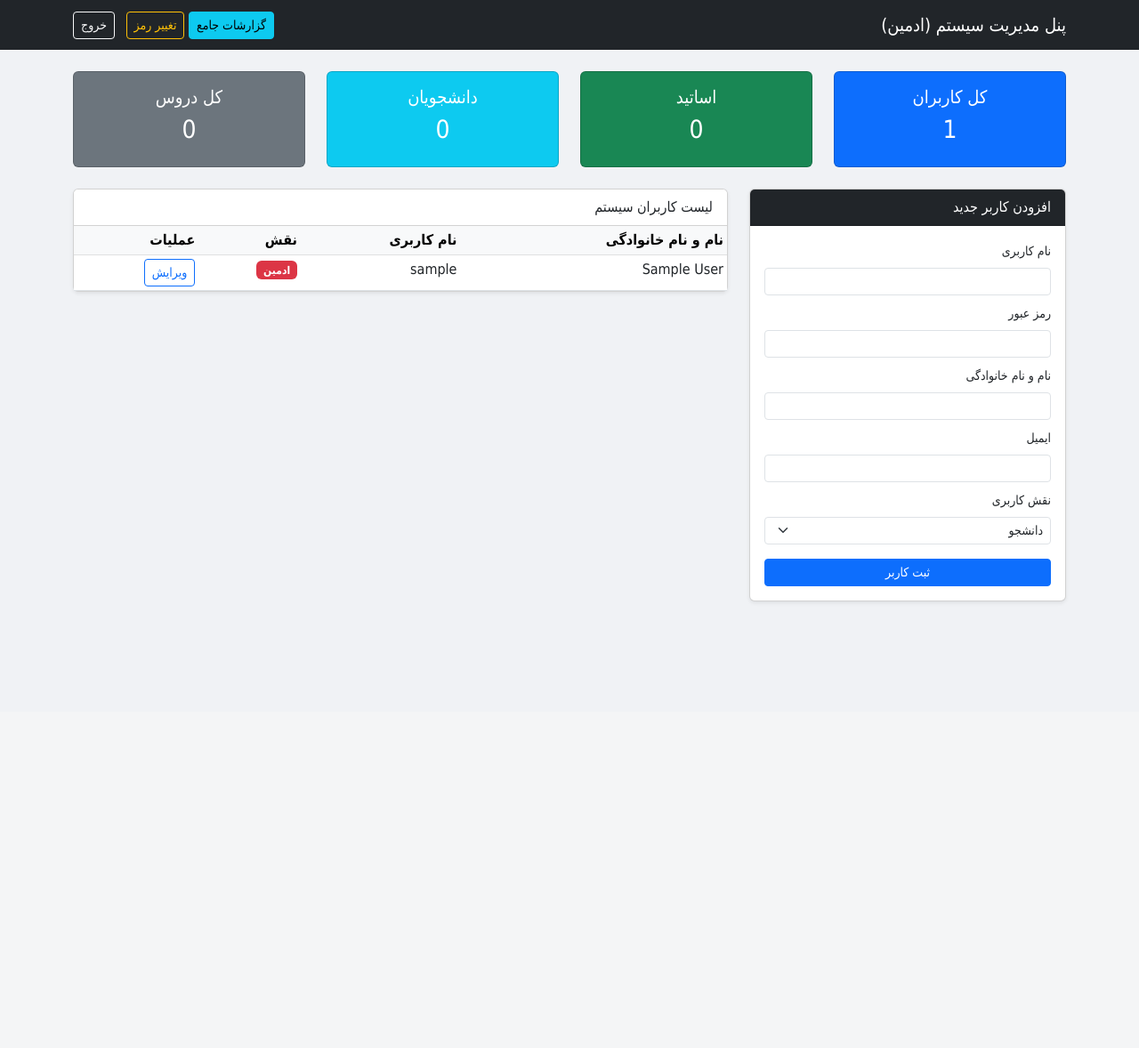
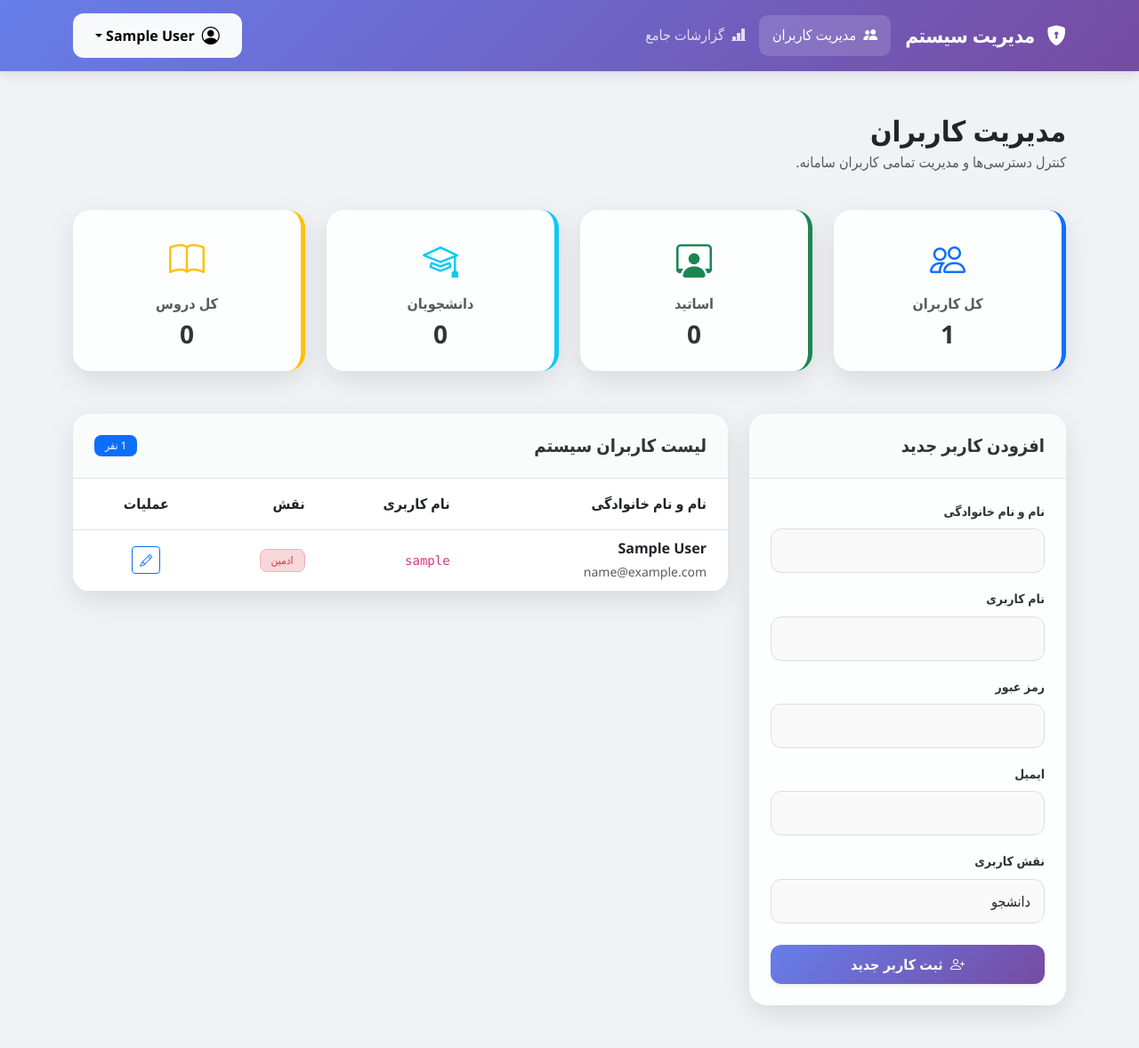
Before and after one commit to bejani/atqusys, a PHP site: page /admin/dashboard.php in a window 1280 px wide. Shown: the whole page at 89% size. Before the commit the page ends 678 px from the top, so only its background shows below. Run offline with PHP 8.4, Linux system fonts and the light colour scheme; the visitor is signed in with stand-in values (Sample User, id 1); data that the repository does not hold is empty.

Commit message:
UI: Redesigned Admin Dashboard with colorful stats and modern user management table

```diff
--- a/admin/dashboard.php
+++ b/admin/dashboard.php
@@ -38,105 +38,140 @@ if (isset($_GET['delete_user'])) {
 
 // لیست کاربران
 $users = $pdo->query("SELECT * FROM users ORDER BY role, full_name")->fetchAll();
+
+include 'header.php';
 ?>
-<!DOCTYPE html>
-<html lang="fa" dir="rtl">
-<head>
-    <meta charset="UTF-8">
-    <title>پنل مدیریت سیستم</title>
-    <link rel="stylesheet" href="https://cdn.jsdelivr.net/npm/bootstrap@5.3.0/dist/css/bootstrap.rtl.min.css">
-    <style>body { font-family: Tahoma; background-color: #f0f2f5; }</style>
-</head>
-<body>
-    <nav class="navbar navbar-dark bg-dark mb-4">
-        <div class="container">
-            <span class="navbar-brand">پنل مدیریت سیستم (ادمین)</span>
-            <div>
-                <a href="reports.php" class="btn btn-info btn-sm">گزارشات جامع</a>
-                <a href="../change_password.php" class="btn btn-outline-warning btn-sm me-2">تغییر رمز</a>
-                <a href="../logout.php" class="btn btn-outline-light btn-sm">خروج</a>
+
+<div class="row mb-4">
+    <div class="col-12">
+        <h2 class="fw-bold text-dark mb-1">مدیریت کاربران</h2>
+        <p class="text-muted">کنترل دسترسی‌ها و مدیریت تمامی کاربران سامانه.</p>
     </div>
 </div>
-    </nav>
 
-    <div class="container">
 <!-- کارت‌های آمار -->
-        <div class="row mb-4 text-center">
-            <div class="col-md-3"><div class="card bg-primary text-white p-3"><h5>کل کاربران</h5><h3><?php echo $total_users; ?></h3></div></div>
-            <div class="col-md-3"><div class="card bg-success text-white p-3"><h5>اساتید</h5><h3><?php echo $total_teachers; ?></h3></div></div>
-            <div class="col-md-3"><div class="card bg-info text-white p-3"><h5>دانشجویان</h5><h3><?php echo $total_students; ?></h3></div></div>
-            <div class="col-md-3"><div class="card bg-secondary text-white p-3"><h5>کل دروس</h5><h3><?php echo $total_courses; ?></h3></div></div>
+<div class="row g-4 mb-5">
+    <div class="col-md-3">
+        <div class="modern-card p-4 text-center border-start border-primary border-5">
+            <div class="text-primary mb-2"><i class="bi bi-people fs-1"></i></div>
+            <h6 class="text-muted fw-bold">کل کاربران</h6>
+            <h3 class="fw-bold mb-0"><?php echo $total_users; ?></h3>
+        </div>
+    </div>
+    <div class="col-md-3">
+        <div class="modern-card p-4 text-center border-start border-success border-5">
+            <div class="text-success mb-2"><i class="bi bi-person-workspace fs-1"></i></div>
+            <h6 class="text-muted fw-bold">اساتید</h6>
+            <h3 class="fw-bold mb-0"><?php echo $total_teachers; ?></h3>
+        </div>
+    </div>
+    <div class="col-md-3">
+        <div class="modern-card p-4 text-center border-start border-info border-5">
+            <div class="text-info mb-2"><i class="bi bi-mortarboard fs-1"></i></div>
+            <h6 class="text-muted fw-bold">دانشجویان</h6>
+            <h3 class="fw-bold mb-0"><?php echo $total_students; ?></h3>
+        </div>
+    </div>
+    <div class="col-md-3">
+        <div class="modern-card p-4 text-center border-start border-warning border-5">
+            <div class="text-warning mb-2"><i class="bi bi-book fs-1"></i></div>
+            <h6 class="text-muted fw-bold">کل دروس</h6>
+            <h3 class="fw-bold mb-0"><?php echo $total_courses; ?></h3>
+        </div>
+    </div>
 </div>
 
-        <div class="row">
+<div class="row g-4">
     <!-- فرم افزودن کاربر -->
-            <div class="col-md-4">
-                <div class="card shadow-sm mb-4">
-                    <div class="card-header bg-dark text-white">افزودن کاربر جدید</div>
-                    <div class="card-body">
-                        <?php if (isset($error)): ?> <div class="alert alert-danger small"><?php echo $error; ?></div> <?php endif; ?>
+    <div class="col-lg-4">
+        <div class="modern-card">
+            <div class="p-4 border-bottom bg-light bg-opacity-50">
+                <h5 class="fw-bold mb-0">افزودن کاربر جدید</h5>
+            </div>
+            <div class="p-4">
+                <?php if (isset($error)): ?>
+                    <div class="alert alert-danger badge-modern small mb-3"><?php echo $error; ?></div>
+                <?php endif; ?>
+                <?php if (isset($_GET['success'])): ?>
+                    <div class="alert alert-success badge-modern small mb-3">کاربر با موفقیت ثبت شد.</div>
+                <?php endif; ?>
+
                 <form method="POST">
-                            <div class="mb-2">
-                                <label class="form-label small">نام کاربری</label>
-                                <input type="text" name="username" class="form-control form-control-sm" required>
-                            </div>
-                            <div class="mb-2">
-                                <label class="form-label small">رمز عبور</label>
-                                <input type="password" name="password" class="form-control form-control-sm" required>
-                            </div>
-                            <div class="mb-2">
-                                <label class="form-label small">نام و نام خانوادگی</label>
-                                <input type="text" name="full_name" class="form-control form-control-sm" required>
-                            </div>
-                            <div class="mb-2">
-                                <label class="form-label small">ایمیل</label>
-                                <input type="email" name="email" class="form-control form-control-sm">
+                    <div class="mb-3">
+                        <label class="form-label fw-semibold small">نام و نام خانوادگی</label>
+                        <input type="text" name="full_name" class="form-control form-control-modern" required>
                     </div>
                     <div class="mb-3">
-                                <label class="form-label small">نقش کاربری</label>
-                                <select name="role" class="form-select form-select-sm" required>
+                        <label class="form-label fw-semibold small">نام کاربری</label>
+                        <input type="text" name="username" class="form-control form-control-modern" required>
+                    </div>
+                    <div class="mb-3">
+                        <label class="form-label fw-semibold small">رمز عبور</label>
+                        <input type="password" name="password" class="form-control form-control-modern" required>
+                    </div>
+                    <div class="mb-3">
+                        <label class="form-label fw-semibold small">ایمیل</label>
+                        <input type="email" name="email" class="form-control form-control-modern">
+                    </div>
+                    <div class="mb-4">
+                        <label class="form-label fw-semibold small">نقش کاربری</label>
+                        <select name="role" class="form-select form-control-modern" required>
                             <option value="student">دانشجو</option>
                             <option value="teacher">استاد</option>
                             <option value="admin">ادمین</option>
                         </select>
                     </div>
-                            <button type="submit" name="add_user" class="btn btn-primary btn-sm w-100">ثبت کاربر</button>
+                    <button type="submit" name="add_user" class="btn btn-primary-modern btn-modern w-100 shadow-sm">
+                        <i class="bi bi-person-plus me-1"></i> ثبت کاربر جدید
+                    </button>
                 </form>
             </div>
         </div>
     </div>
 
     <!-- لیست کاربران -->
-            <div class="col-md-8">
-                <div class="card shadow-sm">
-                    <div class="card-header bg-white">لیست کاربران سیستم</div>
-                    <div class="card-body p-0">
-                        <table class="table table-sm table-hover mb-0">
-                            <thead class="table-light">
+    <div class="col-lg-8">
+        <div class="modern-card">
+            <div class="p-4 border-bottom bg-light bg-opacity-50 d-flex justify-content-between align-items-center">
+                <h5 class="fw-bold mb-0">لیست کاربران سیستم</h5>
+                <span class="badge bg-primary badge-modern"><?php echo count($users); ?> نفر</span>
+            </div>
+            <div class="table-responsive">
+                <table class="table table-hover align-middle mb-0">
+                    <thead class="bg-light">
                         <tr>
-                                    <th>نام و نام خانوادگی</th>
-                                    <th>نام کاربری</th>
-                                    <th>نقش</th>
-                                    <th>عملیات</th>
+                            <th class="ps-4 py-3">نام و نام خانوادگی</th>
+                            <th class="py-3">نام کاربری</th>
+                            <th class="py-3">نقش</th>
+                            <th class="pe-4 py-3 text-center">عملیات</th>
                         </tr>
                     </thead>
                     <tbody>
                         <?php foreach ($users as $u): ?>
                         <tr>
-                                    <td><?php echo $u['full_name']; ?></td>
-                                    <td><?php echo $u['username']; ?></td>
+                            <td class="ps-4">
+                                <div class="fw-bold"><?php echo $u['full_name']; ?></div>
+                                <small class="text-muted"><?php echo $u['email'] ?: 'بدون ایمیل'; ?></small>
+                            </td>
+                            <td><code><?php echo $u['username']; ?></code></td>
                             <td>
                                 <?php
-                                            if($u['role'] == 'admin') echo '<span class="badge bg-danger">ادمین</span>';
-                                            elseif($u['role'] == 'teacher') echo '<span class="badge bg-success">استاد</span>';
-                                            else echo '<span class="badge bg-info">دانشجو</span>';
+                                    if($u['role'] == 'admin') echo '<span class="badge bg-danger-subtle text-danger border border-danger-subtle badge-modern">ادمین</span>';
+                                    elseif($u['role'] == 'teacher') echo '<span class="badge bg-success-subtle text-success border border-success-subtle badge-modern">استاد</span>';
+                                    else echo '<span class="badge bg-info-subtle text-info border border-info-subtle badge-modern">دانشجو</span>';
                                 ?>
                             </td>
-                                    <td>
-                                        <a href="edit_user.php?id=<?php echo $u['id']; ?>" class="btn btn-outline-primary btn-sm">ویرایش</a>
+                            <td class="pe-4 text-center">
+                                <div class="btn-group btn-group-sm">
+                                    <a href="edit_user.php?id=<?php echo $u['id']; ?>" class="btn btn-outline-primary" title="ویرایش">
+                                        <i class="bi bi-pencil"></i>
+                                    </a>
                                     <?php if($u['id'] != $_SESSION['user_id']): ?>
-                                            <a href="?delete_user=<?php echo $u['id']; ?>" class="btn btn-outline-danger btn-sm" onclick="return confirm('آیا مطمئن هستید؟')">حذف</a>
+                                        <a href="?delete_user=<?php echo $u['id']; ?>" class="btn btn-outline-danger" onclick="return confirm('آیا از حذف این کاربر مطمئن هستید؟')" title="حذف">
+                                            <i class="bi bi-trash"></i>
+                                        </a>
                                     <?php endif; ?>
+                                </div>
                             </td>
                         </tr>
                         <?php endforeach; ?>
@@ -146,6 +181,5 @@ $users = $pdo->query("SELECT * FROM users ORDER BY role, full_name")->fetchAll()
         </div>
     </div>
 </div>
-    </div>
-</body>
-</html>
+
+<?php include '../teacher/footer.php'; ?>
--- /dev/null
+++ b/admin/header.php
@@ -0,0 +1,76 @@
+<?php
+if (session_status() === PHP_SESSION_NONE) {
+    session_start();
+}
+if (!isset($_SESSION['user_id']) || $_SESSION['role'] !== 'admin') {
+    header("Location: ../login.php");
+    exit();
+}
+?>
+<!DOCTYPE html>
+<html lang="fa" dir="rtl">
+<head>
+    <meta charset="UTF-8">
+    <meta name="viewport" content="width=device-width, initial-scale=1.0">
+    <title>پنل مدیریت | سامانه هوشمند</title>
+    <link rel="stylesheet" href="https://cdn.jsdelivr.net/npm/bootstrap@5.3.0/dist/css/bootstrap.rtl.min.css">
+    <link rel="stylesheet" href="https://cdn.jsdelivr.net/npm/bootstrap-icons@1.10.0/font/bootstrap-icons.css">
+    <link rel="stylesheet" href="../assets/css/style.css">
+    <style>
+        .nav-link-modern {
+            color: rgba(255,255,255,0.8);
+            font-weight: 500;
+            padding: 10px 15px !important;
+            border-radius: 10px;
+            transition: all 0.3s ease;
+        }
+        .nav-link-modern:hover, .nav-link-modern.active {
+            color: white;
+            background: rgba(255,255,255,0.15);
+        }
+        .navbar-brand-modern {
+            font-weight: 800;
+            font-size: 1.4rem;
+            letter-spacing: -0.5px;
+        }
+    </style>
+</head>
+<body>
+    <nav class="navbar navbar-expand-lg navbar-dark navbar-modern sticky-top">
+        <div class="container">
+            <a class="navbar-brand navbar-brand-modern" href="dashboard.php">
+                <i class="bi bi-shield-lock-fill me-2"></i> مدیریت سیستم
+            </a>
+            <button class="navbar-toggler border-0" type="button" data-bs-toggle="collapse" data-bs-target="#adminNav">
+                <span class="navbar-toggler-icon"></span>
+            </button>
+            <div class="collapse navbar-collapse" id="adminNav">
+                <ul class="navbar-nav me-auto">
+                    <li class="nav-item">
+                        <a class="nav-link nav-link-modern <?php echo basename($_SERVER['PHP_SELF']) == 'dashboard.php' ? 'active' : ''; ?>" href="dashboard.php">
+                            <i class="bi bi-people-fill me-1"></i> مدیریت کاربران
+                        </a>
+                    </li>
+                    <li class="nav-item">
+                        <a class="nav-link nav-link-modern <?php echo basename($_SERVER['PHP_SELF']) == 'reports.php' ? 'active' : ''; ?>" href="reports.php">
+                            <i class="bi bi-bar-chart-line-fill me-1"></i> گزارشات جامع
+                        </a>
+                    </li>
+                </ul>
+                <div class="d-flex align-items-center">
+                    <div class="dropdown">
+                        <a class="btn btn-light btn-modern dropdown-toggle d-flex align-items-center" href="#" role="button" data-bs-toggle="dropdown">
+                            <i class="bi bi-person-circle me-2 fs-5"></i>
+                            <span><?php echo $_SESSION['full_name']; ?></span>
+                        </a>
+                        <ul class="dropdown-menu dropdown-menu-end shadow border-0 rounded-3 mt-2">
+                            <li><a class="dropdown-item py-2" href="../change_password.php"><i class="bi bi-key me-2"></i> تغییر رمز عبور</a></li>
+                            <li><hr class="dropdown-divider"></li>
+                            <li><a class="dropdown-item py-2 text-danger" href="../logout.php"><i class="bi bi-box-arrow-right me-2"></i> خروج</a></li>
+                        </ul>
+                    </div>
+                </div>
+            </div>
+        </div>
+    </nav>
+    <div class="container py-5">
```
Lines whose indentation alone changed are shown as unchanged.
